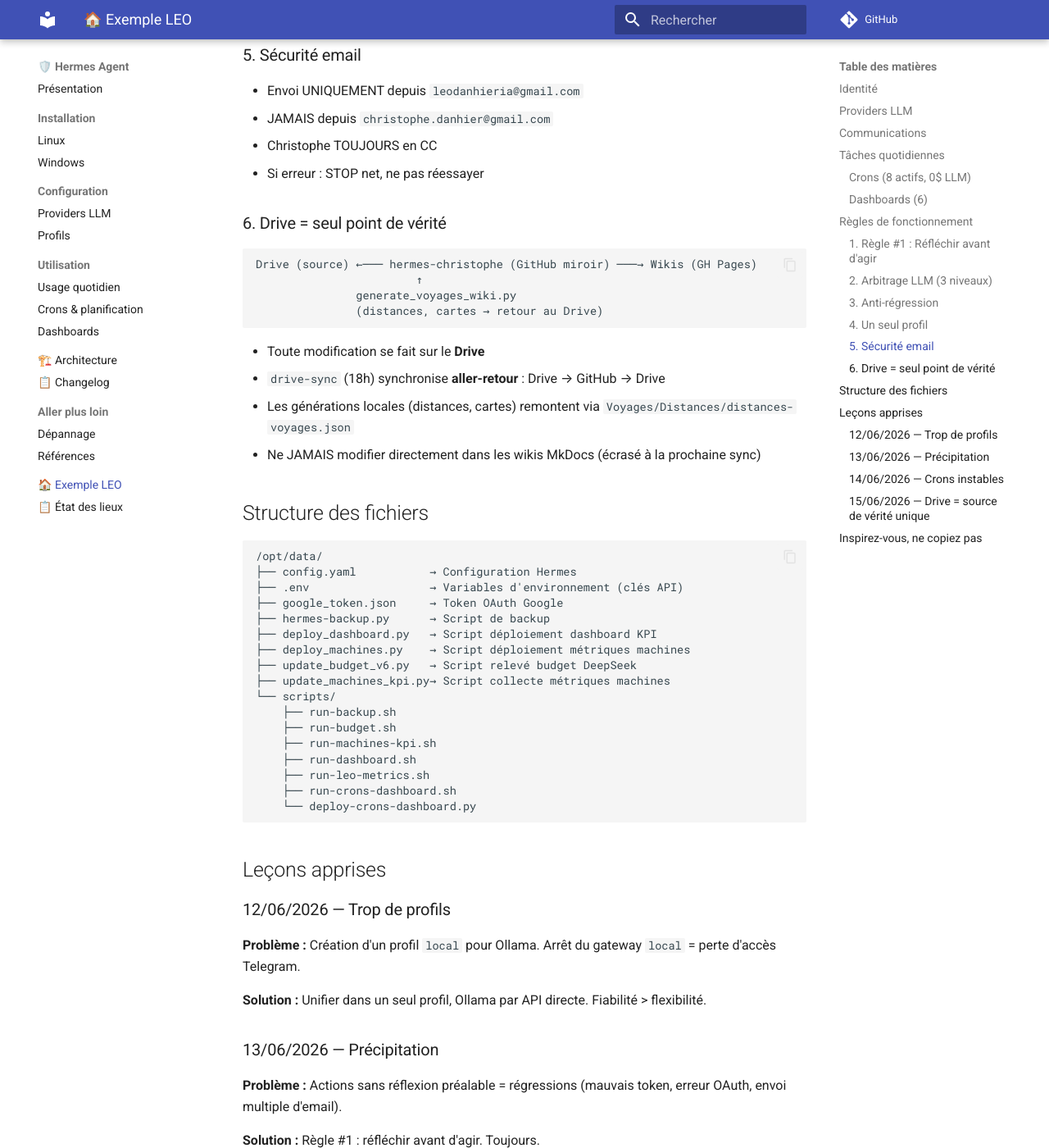
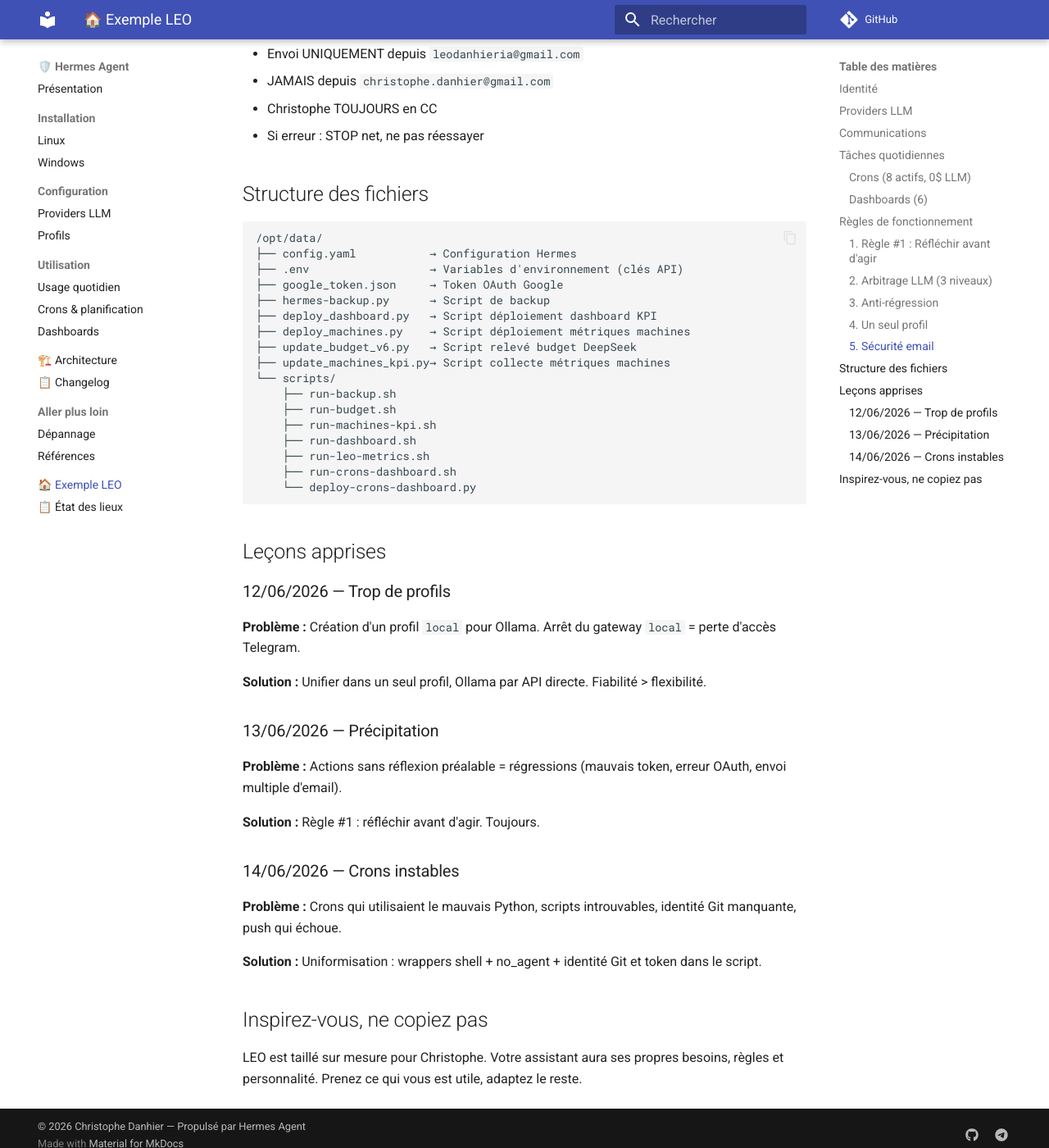
Before and after one commit to christophedanhier-hash/hermes-wiki, an MkDocs documentation site: the page built from docs/hermes/leo-architecture.md, in a window 1280 px wide and 1400 px high, scrolled down 2982 px. Shown: the whole window at 82% size. Built offline with MkDocs 1.6.1 and Material for MkDocs 9.7.7, drawn with Linux system fonts in a browser that asks for light colours; comment, search, counter and statistics services are not loaded; some of the changed text lies outside the part shown.

Commit message:
sync: wiki mis à jour depuis les sources

````diff
--- a/docs/hermes/leo-architecture.md
+++ b/docs/hermes/leo-architecture.md
@@ -40,7 +40,6 @@ LEO communique uniquement par **Telegram** (pas d'autre canal). L'email est util
 | `daily-backup` | 06:00 | 🔧 Script | **0$** | Backup fichiers critiques vers Google Drive |
 | `drive-sync` | 18:00 | 🔧 Script | **0$** | Sync Drive ↔ GitHub (bidirectionnel complet) |
 | `docs-update` | Lun 08:00 | 🧠 Ollama | **0$** 🏠 | Mise à jour docs techniques du T600 |
-| `wiki-oca-sync` | **H:35** | 🔧 Script | **0$** | Sync Cowork Drive → wiki OCA |
 
 **100% des crons sont en no_agent ou Ollama local** (zéro DeepSeek consommé par les tâches planifiées).
 
@@ -88,20 +87,6 @@ LEO a vécu la perte d'accès Telegram lors d'un basculement de profil. Leçon a
 - JAMAIS depuis `christophe.danhier@gmail.com`
 - Christophe TOUJOURS en CC
 - Si erreur : STOP net, ne pas réessayer
-
-### 6. Drive = seul point de vérité
-
-```
-Drive (source) ←─── hermes-christophe (GitHub miroir) ───→ Wikis (GH Pages)
-                        ↑
-               generate_voyages_wiki.py
-               (distances, cartes → retour au Drive)
-```
-
-- Toute modification se fait sur le **Drive**
-- `drive-sync` (18h) synchronise **aller-retour** : Drive → GitHub → Drive
-- Les générations locales (distances, cartes) remontent via `Voyages/Distances/distances-voyages.json`
-- Ne JAMAIS modifier directement dans les wikis MkDocs (écrasé à la prochaine sync)
 
 ## Structure des fichiers
 
@@ -145,12 +130,6 @@ Drive (source) ←─── hermes-christophe (GitHub miroir) ───→ Wikis
 
 **Solution :** Uniformisation : wrappers shell + no_agent + identité Git et token dans le script.
 
-### 15/06/2026 — Drive = source de vérité unique
-
-**Problème :** Sync GitHub → Drive non automatisé. Les données générées localement (distances voyages) ne remontaient jamais vers le Drive.
-
-**Solution :** `drive-sync` en mode bidirectionnel complet. Le script `generate_voyages_wiki.py` écrit maintenant `Voyages/Distances/distances-voyages.json` qui est uploadé vers le Drive automatiquement.
-
 ## Inspirez-vous, ne copiez pas
 
 LEO est taillé sur mesure pour Christophe. Votre assistant aura ses propres besoins, règles et personnalité. Prenez ce qui vous est utile, adaptez le reste.
````
Also changed, not shown: other parts of docs/hermes/leo-architecture.md (+1 -1 lines).
